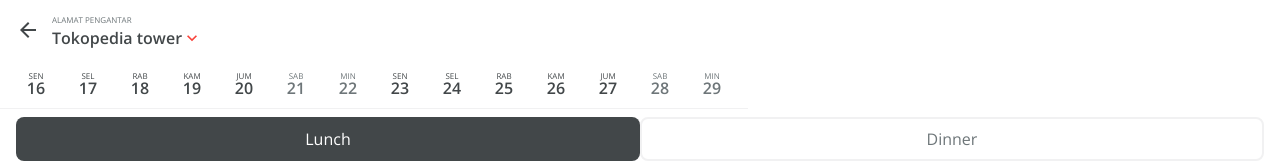
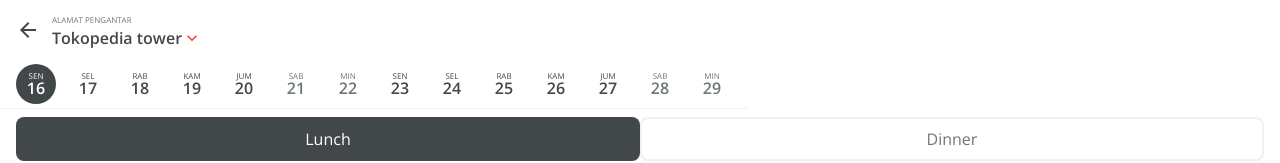
Before and after one commit to anisma/c638f911875b598fc57cd8fbaafbc82d31c63524, a React (Create React App) app: page / in a window 1280 px wide. Shown: the top 163 px of the page. Built offline with nearby package versions, Linux system fonts and the light colour scheme.

Commit message:
dispatch selectDate action into datePicker

```diff
--- a/src/components/date-picker/date-picker.component.jsx
+++ b/src/components/date-picker/date-picker.component.jsx
@@ -1,21 +1,54 @@
-import React from 'react';
+import React, { useEffect, useState } from 'react';
+import { useSelector, useDispatch } from 'react-redux';
 import Date from '../date/date.component';
 import { DatePickerWrapper } from './date-picker.styles';
-import { getNext2Weeks } from '../../utils/date.utils';
+import { getNext2Weeks, getShortDateString } from '../../utils/date.utils';
+import { _changeDate } from '../../redux/date/date-action';
 
 const DatePicker = () => {
-   const twoWeeksDate = getNext2Weeks();
-   console.log(twoWeeksDate);
+   //useSelector
+   const selectedDate = useSelector((state) => state.date.selectedDate);
+
+   //useDispatch
+   const dispatch = useDispatch();
+   const selectDate = (date) => dispatch(_changeDate(date));
+
+   //useState
+   const [twoWeeksDate] = useState(getNext2Weeks());
+   const [selectedDateString, setSelectedDateString] = useState('');
+
+   // useEffect
+   useEffect(() => {
+      const dateStr = getShortDateString(selectedDate);
+      setSelectedDateString(dateStr);
+   }, [selectedDate]);
+
    return (
       <DatePickerWrapper>
-         {twoWeeksDate.map((d, i) => (
-            <Date
-               key={i}
-               day={d.day}
-               date={d.date}
-               hidden={d.day === 'MIN' || d.day === 'SAB' ? true : false}
-            />
-         ))}
+         {twoWeeksDate.map((d, i) => {
+            const fullDateString = d.fullDate.toDateString();
+            const date = d.fullDate.toString();
+            const hidden = d.day === 'MIN' || d.day === 'SAB' ? true : false;
+
+            return (
+               <Date
+                  key={i}
+                  day={d.day}
+                  date={d.date}
+                  hidden={hidden}
+                  active={
+                     !hidden && fullDateString === selectedDateString
+                        ? true
+                        : false
+                  }
+                  onClick={() => {
+                     if (!hidden) {
+                        selectDate(date);
+                     }
+                  }}
+               />
+            );
+         })}
       </DatePickerWrapper>
    );
 };
--- a/src/components/date/date.styles.jsx
+++ b/src/components/date/date.styles.jsx
@@ -7,6 +7,7 @@
 
 const hiddenStyles = css`
    color: #6e7679;
+   cursor: not-allowed;
 `;
 
 const getDateWrapperStyles = (props) => {
--- a/src/redux/date/date-reducer.js
+++ b/src/redux/date/date-reducer.js
@@ -1,7 +1,8 @@
 import DateActionTypes from './date.types'
+const date =new Date
 
 const INITIAL_DATA = {
-   selectedDate: new Date(),
+   selectedDate: date.toString(),
 };
 
 const shopReducer = (state = INITIAL_DATA, action) => {
@@ -9,7 +10,7 @@
       case DateActionTypes.SELECT_DATE:
          return {
             ...state,
-            selectedDate: action.payload
+            selectedDate: action.payload.toString()
          };
 
 
--- a/src/utils/date.utils.js
+++ b/src/utils/date.utils.js
@@ -77,3 +77,9 @@
 
    return twoWeeks
 }
+
+
+export const getShortDateString = (string) => {
+   const date = new Date(string)
+   return date.toDateString();
+}
```
